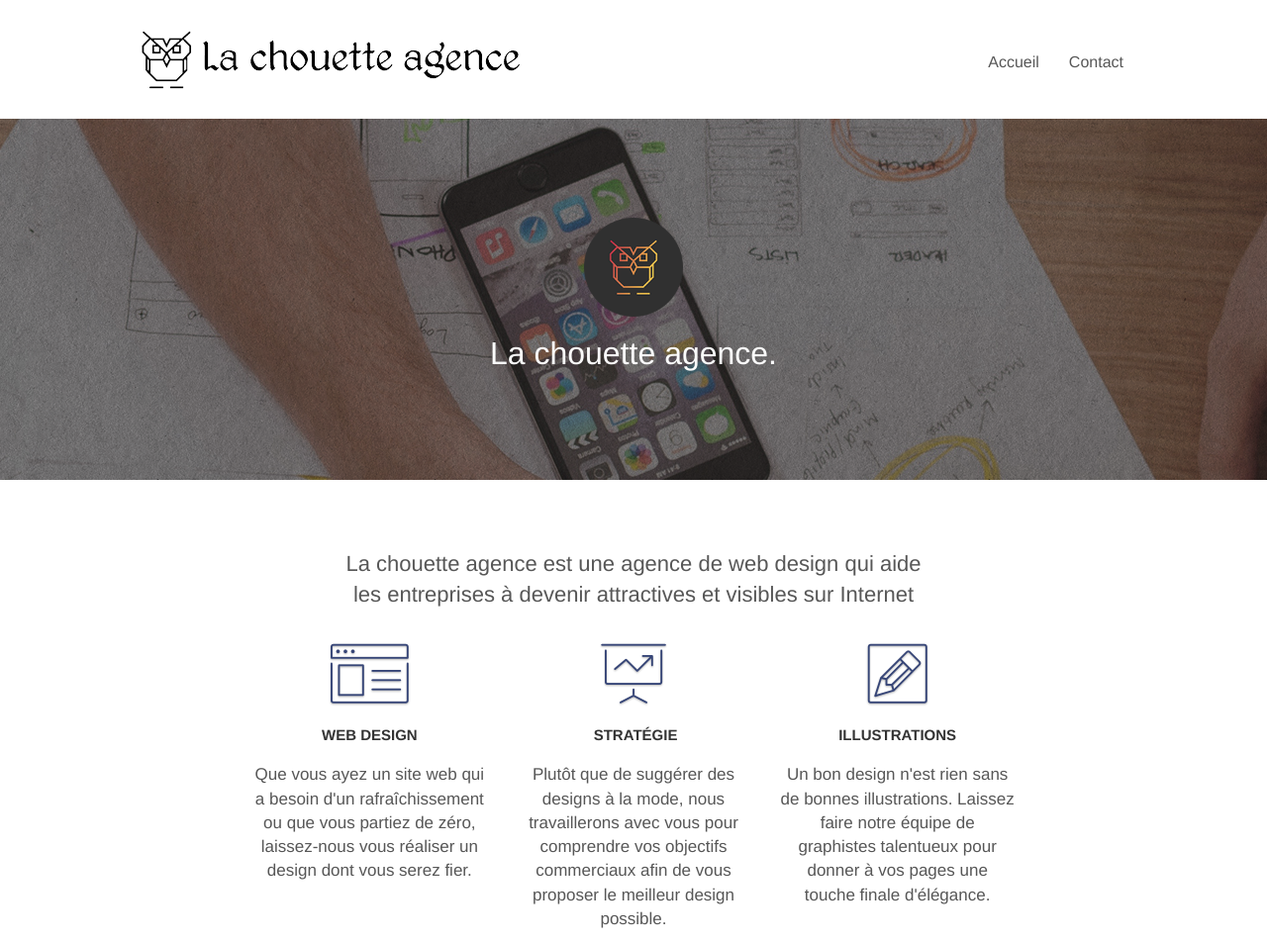
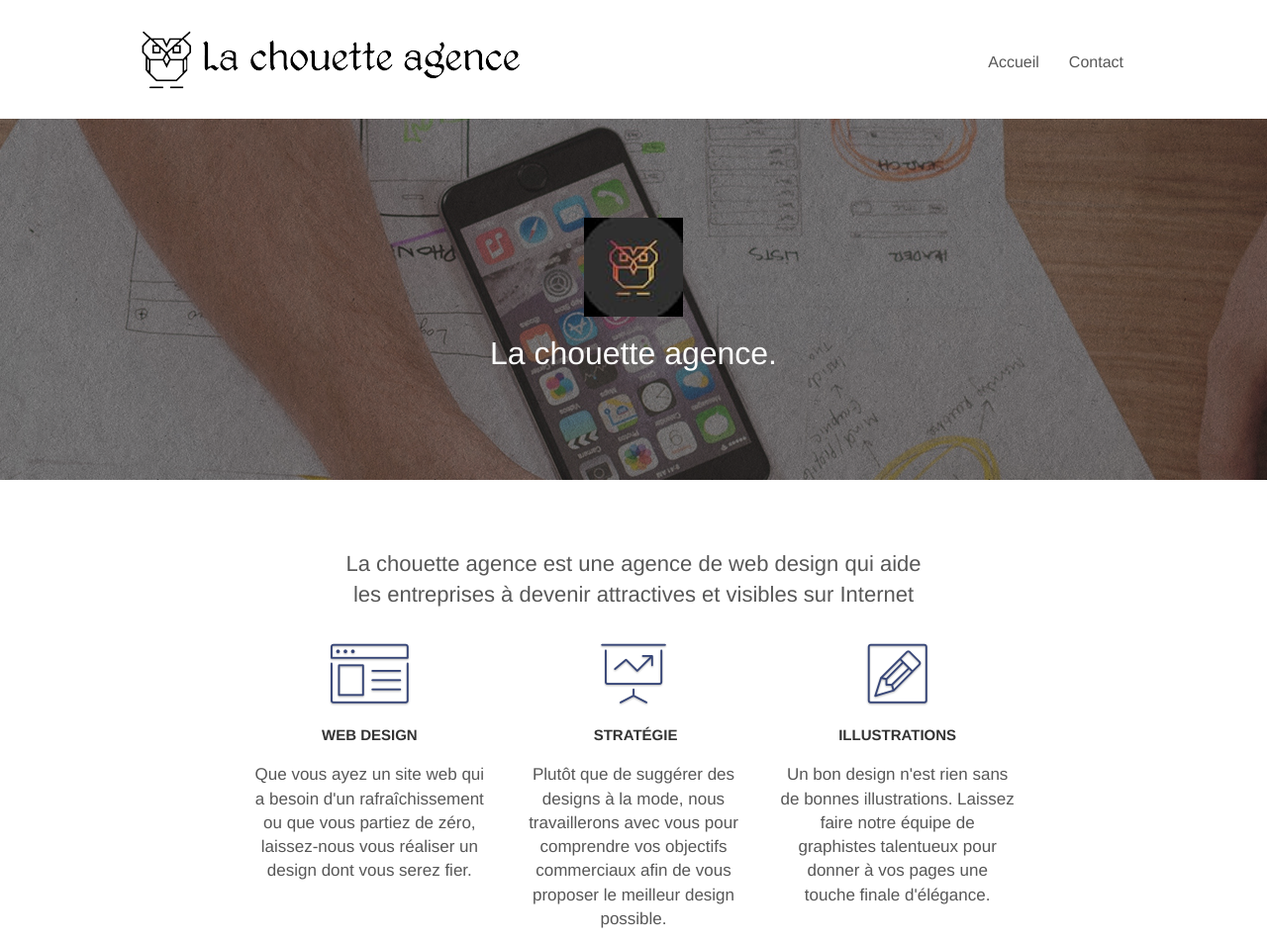
Before and after one commit to SchadiaT/La-Chouette-Agence, a plain HTML site: page index.html in a window 1280 px wide. Shown: the top 954 px of the page at 99% size. Drawn offline with Linux system fonts and the light colour scheme.

Commit message:
logo jpg change

```diff
--- a/index.html
+++ b/index.html
@@ -80,7 +80,7 @@
 			<div class="container bloc-lg">
 				<div class="row tight-width-whitespace">
 					<div class="col-sm-12">
-						<img src="img/logo.png" class="center-block image-resize-mode" width="100"
+						<img src="img/logo (1).jpg" class="center-block image-resize-mode" width="100"
 							alt="La chouette agence, agence web paris, création logo paris" />
 						<h1 class="text-center hero-bloc-text tc-white ">
 							La chouette agence.
```
Also changed, not shown: img/logo (1).jpg (added).
